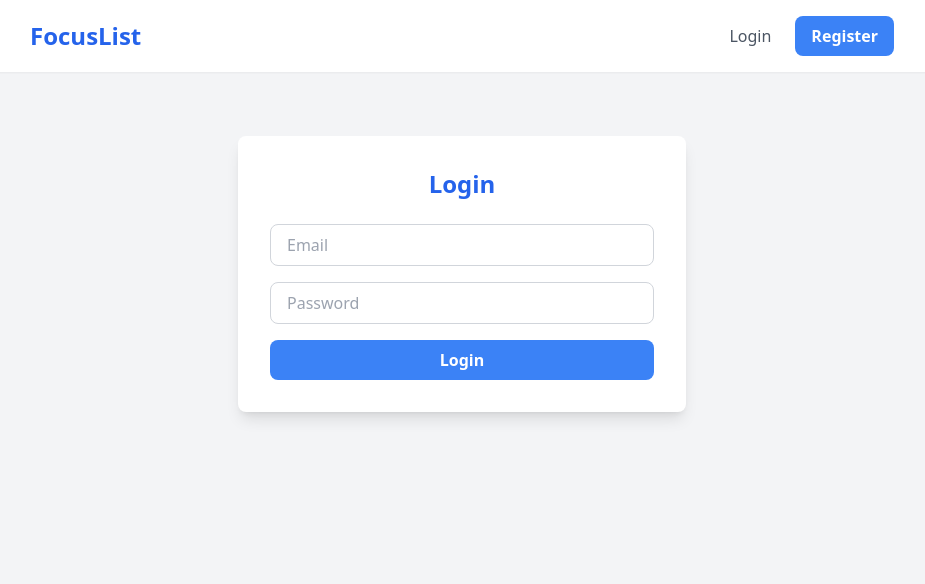
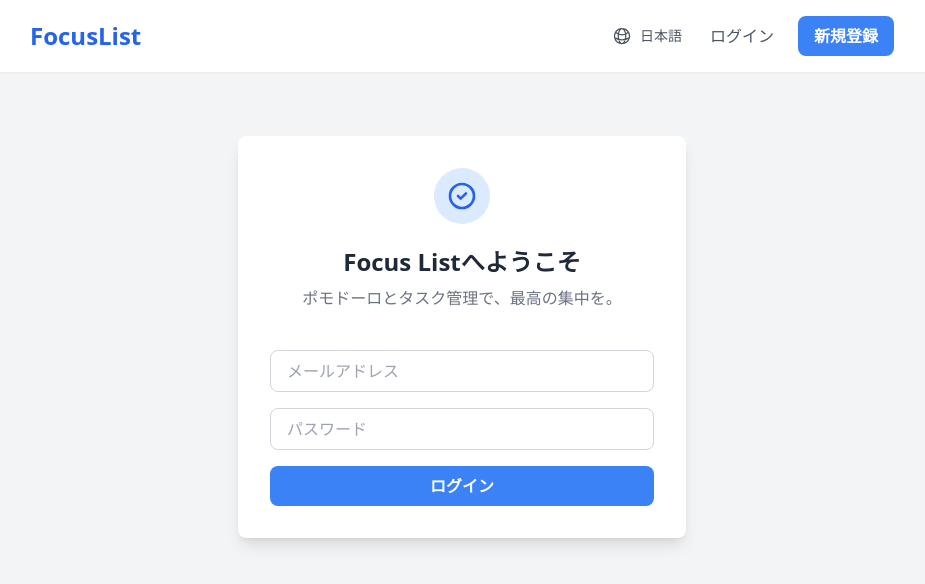
Before and after one commit to ENAwareness/focus-list, a React (Vite) app in the folder client/: page /login in a window 1280 px wide. Shown: the top 584 px of the page, without its empty margins (178-1103 px from the left). Built offline with nearby package versions, Linux system fonts and the light colour scheme; no server answers.

Commit message:
feat: Implement i18n and enhance login UI

```diff
--- a/client/src/App.jsx
+++ b/client/src/App.jsx
@@ -4,11 +4,13 @@ import LoginPage from './pages/LoginPage';
 import RegisterPage from './pages/RegisterPage';
 import HomePage from './pages/HomePage';
 import { AuthProvider } from './context/AuthContext';
+import { LanguageProvider } from './context/LanguageProvider';
 
 function App() {
   return (
     <BrowserRouter>
       <AuthProvider>
+        <LanguageProvider>
           <Layout>
             <Routes>
               <Route path="/login" element={<LoginPage />} />
@@ -16,6 +18,7 @@ function App() {
               <Route path="/" element={<HomePage />} />
             </Routes>
           </Layout>
+        </LanguageProvider>
       </AuthProvider>
     </BrowserRouter>
   );
--- a/client/src/components/Layout.jsx
+++ b/client/src/components/Layout.jsx
@@ -1,8 +1,26 @@
+import { useState, useEffect, useRef } from 'react';
 import { Link } from 'react-router-dom';
 import { useAuth } from '../context/AuthContext';
+import { useLanguage } from '../context/LanguageContext';
 
 const Layout = ({ children }) => {
   const { user, logout } = useAuth();
+  const { lang, setLang } = useLanguage();
+  const [isLangDropdownOpen, setLangDropdownOpen] = useState(false);
+  const dropdownRef = useRef(null);
+
+  // 点击外部区域关闭下拉菜单
+  useEffect(() => {
+    const handleClickOutside = (event) => {
+      if (dropdownRef.current && !dropdownRef.current.contains(event.target)) {
+        setLangDropdownOpen(false);
+      }
+    };
+    document.addEventListener('mousedown', handleClickOutside);
+    return () => {
+      document.removeEventListener('mousedown', handleClickOutside);
+    };
+  }, []);
 
   return (
     <div className="min-h-screen bg-gray-100 text-gray-900">
@@ -11,22 +29,85 @@ const Layout = ({ children }) => {
           <Link to="/" className="transition hover:opacity-80">
             <h1 className="text-2xl font-bold text-blue-600">FocusList</h1>
           </Link>
+          <div className="flex items-center space-x-4">
+            {/* Language Switcher Dropdown */}
+            <div className="relative" ref={dropdownRef}>
+              <button
+                type="button"
+                onClick={() => setLangDropdownOpen(!isLangDropdownOpen)}
+                className="flex items-center text-gray-600 hover:text-blue-500 transition px-3 py-2 rounded-lg hover:bg-gray-100">
+                <svg
+                  xmlns="http://www.w3.org/2000/svg"
+                  className="h-5 w-5"
+                  fill="none"
+                  viewBox="0 0 24 24"
+                  stroke="currentColor"
+                  strokeWidth={1.5}>
+                  <path
+                    strokeLinecap="round"
+                    strokeLinejoin="round"
+                    d="M12 21a9.004 9.004 0 008.716-6.747M12 21a9.004 9.004 0 01-8.716-6.747M12 21c2.485 0 4.5-4.03 4.5-9S14.485 3 12 3m0 18c-2.485 0-4.5-4.03-4.5-9S9.515 3 12 3m0 0a8.997 8.997 0 017.843 4.582M12 3a8.997 8.997 0 00-7.843 4.582m15.686 0A11.953 11.953 0 0112 10.5c-2.998 0-5.74-1.1-7.843-2.918m15.686 0A8.959 8.959 0 0121 12c0 .778-.099 1.533-.284 2.253m0 0A17.916 17.916 0 0112 16.5c-3.162 0-6.133-.815-8.716-2.247m0 0A9.004 9.004 0 013 12c0-1.612.448-3.113 1.22-4.418"
+                  />
+                </svg>
+                <span className="ml-2 text-sm font-medium">
+                  {lang === 'ja' ? '日本語' : 'English'}
+                </span>
+              </button>
+              {isLangDropdownOpen && (
+                <div className="absolute right-0 mt-2 w-36 bg-white rounded-md shadow-lg z-10 border border-gray-200">
+                  <ul className="py-1">
+                    <li>
+                      <a
+                        href="#"
+                        onClick={(e) => {
+                          e.preventDefault();
+                          setLang('ja');
+                          setLangDropdownOpen(false);
+                        }}
+                        className={`block px-4 py-2 text-sm ${
+                          lang === 'ja'
+                            ? 'font-semibold text-blue-600 bg-blue-50'
+                            : 'text-gray-700 hover:bg-gray-100'
+                        }`}>
+                        日本語
+                      </a>
+                    </li>
+                    <li>
+                      <a
+                        href="#"
+                        onClick={(e) => {
+                          e.preventDefault();
+                          setLang('en');
+                          setLangDropdownOpen(false);
+                        }}
+                        className={`block px-4 py-2 text-sm ${
+                          lang === 'en'
+                            ? 'font-semibold text-blue-600 bg-blue-50'
+                            : 'text-gray-700 hover:bg-gray-100'
+                        }`}>
+                        English
+                      </a>
+                    </li>
+                  </ul>
+                </div>
+              )}
+            </div>
+
             <nav className="flex items-center space-x-6">
               {!user && (
                 <>
                   <Link
                     to="/login"
                     className="text-gray-600 hover:text-blue-500 font-medium transition">
-                  Login
+                    {lang === 'ja' ? 'ログイン' : 'Login'}
                   </Link>
                   <Link
                     to="/register"
                     className="bg-blue-500 hover:bg-blue-600 text-white font-bold py-2 px-4 rounded-lg transition-transform transform hover:scale-105">
-                  Register
+                    {lang === 'ja' ? '新規登録' : 'Register'}
                   </Link>
                 </>
               )}
-
               {user && (
                 <div className="flex items-center space-x-4">
                   <div className="flex items-center text-gray-700">
@@ -48,11 +129,12 @@ const Layout = ({ children }) => {
                   <button
                     onClick={logout}
                     className="bg-red-500 hover:bg-red-600 text-white font-bold py-2 px-4 rounded-lg transition-transform transform hover:scale-105 text-sm">
-                  Logout
+                    {lang === 'ja' ? 'ログアウト' : 'Logout'}
                   </button>
                 </div>
               )}
             </nav>
+          </div>
         </div>
       </header>
       <main className="p-6">{children}</main>
--- a/client/src/components/PomodoroTimer.jsx
+++ b/client/src/components/PomodoroTimer.jsx
@@ -1,4 +1,5 @@
 import { useState, useEffect, useRef } from 'react';
+import { useLanguage } from '../context/LanguageContext';
 
 const PomodoroTimer = () => {
   const WORK_DURATION = 25 * 60;
@@ -6,6 +7,7 @@ const PomodoroTimer = () => {
   const [isRunning, setIsRunning] = useState(false);
   const workerRef = useRef(null);
   const audioRef = useRef(null);
+  const { lang } = useLanguage();
 
   // --- SVG Circle Calculation ---
   const radius = 70;
@@ -43,9 +45,9 @@ const PomodoroTimer = () => {
       setIsRunning(false);
       workerRef.current.postMessage({ command: 'stop' });
       audioRef.current?.play();
-      alert('⏰ Time is up! Take a break!');
+      alert(lang === 'ja' ? '⏰ 時間です！休憩しましょう！' : '⏰ Time is up! Take a break!');
     }
-  }, [timeLeft, isRunning]);
+  }, [timeLeft, isRunning, lang]);
 
   const handleStartPause = () => {
     if (isRunning) {
@@ -83,7 +85,7 @@ const PomodoroTimer = () => {
             d="M12 8v4l3 3m6-3a9 9 0 11-18 0 9 9 0 0118 0z"
           />
         </svg>
-        POMODORO
+        {lang === 'ja' ? 'ポモドーロ' : 'POMODORO'}
       </h2>
       <div className="relative w-48 h-48 flex items-center justify-center mb-6">
         <svg className="absolute w-full h-full" viewBox="0 0 160 160">
@@ -118,13 +120,19 @@ const PomodoroTimer = () => {
         <button
           onClick={handleReset}
           className="text-gray-500 hover:text-gray-700 font-medium px-4 py-2 rounded-lg">
-          Reset
+          {lang === 'ja' ? 'リセット' : 'Reset'}
         </button>
         <button
           onClick={handleStartPause}
           disabled={timeLeft === 0}
           className="w-32 text-center bg-blue-500 hover:bg-blue-600 text-white font-bold py-3 px-8 rounded-full shadow-md transition-transform transform hover:scale-105 disabled:opacity-50 disabled:cursor-not-allowed">
-          {isRunning ? 'Pause' : 'Start'}
+          {isRunning
+            ? lang === 'ja'
+              ? '一時停止'
+              : 'Pause'
+            : lang === 'ja'
+            ? 'スタート'
+            : 'Start'}
         </button>
       </div>
     </div>
--- /dev/null
+++ b/client/src/context/LanguageContext.jsx
@@ -0,0 +1,11 @@
+import { createContext, useContext } from 'react';
+
+export const LanguageContext = createContext(null);
+
+export const useLanguage = () => {
+  const context = useContext(LanguageContext);
+  if (!context) {
+    throw new Error('useLanguage must be used within a LanguageProvider');
+  }
+  return context;
+};
--- /dev/null
+++ b/client/src/context/LanguageProvider.jsx
@@ -0,0 +1,17 @@
+import { useState, useMemo, useCallback } from 'react';
+import { LanguageContext } from './LanguageContext';
+
+export const LanguageProvider = ({ children }) => {
+  const [lang, setLang] = useState(() => localStorage.getItem('focuslist-lang') || 'ja');
+
+  const changeLanguage = useCallback((newLang) => {
+    if (['ja', 'en'].includes(newLang)) {
+      setLang(newLang);
+      localStorage.setItem('focuslist-lang', newLang);
+    }
+  }, []);
+
+  const value = useMemo(() => ({ lang, setLang: changeLanguage }), [lang, changeLanguage]);
+
+  return <LanguageContext.Provider value={value}>{children}</LanguageContext.Provider>;
+};
--- a/client/src/pages/HomePage.jsx
+++ b/client/src/pages/HomePage.jsx
@@ -2,9 +2,11 @@ import { useState, useEffect } from 'react';
 import { useNavigate } from 'react-router-dom';
 import PomodoroTimer from '../components/PomodoroTimer';
 import axiosInstance from '../utils/axiosInstance';
+import { useLanguage } from '../context/LanguageContext';
 
 const HomePage = () => {
   const navigate = useNavigate();
+  const { lang } = useLanguage();
 
   const [todos, setTodos] = useState([]);
   const [title, setTitle] = useState('');
@@ -73,7 +75,10 @@ const HomePage = () => {
   return (
     <>
       <div className="flex flex-col md:flex-row md:justify-start md:items-start gap-8 mt-10 max-w-4xl mx-auto">
-        <div className="w-full md:w-auto">
+        {/* 为 PomodoroTimer 的容器设置固定宽度，防止语言切换时布局抖动 */}
+        {/* w-96 (24rem) 与 PomodoroTimer 内部的 max-w-sm (24rem) 匹配 */}
+        {/* flex-shrink-0 防止该列在 flex 布局中被压缩 */}
+        <div className="w-full md:w-96 md:flex-shrink-0">
           <PomodoroTimer />
         </div>
         <div className="flex-grow bg-white p-8 rounded-lg shadow-lg">
@@ -91,12 +96,12 @@ const HomePage = () => {
                 d="M9 5H7a2 2 0 00-2 2v12a2 2 0 002 2h10a2 2 0 002-2V7a2 2 0 00-2-2h-2M9 5a2 2 0 002 2h2a2 2 0 002-2M9 5a2 2 0 012-2h2a2 2 0 012 2m-3 7h3m-3 4h3m-6-4h.01M9 16h.01"
               />
             </svg>
-            FOCUS LIST
+            {lang === 'ja' ? 'フォーカスリスト' : 'FOCUS LIST'}
           </h2>
           <form onSubmit={handleAddTodo} className="flex gap-2 mb-4">
             <input
               type="text"
-              placeholder="Add a new task..."
+              placeholder={lang === 'ja' ? '新しいタスクを追加...' : 'Add a new task...'}
               value={title}
               onChange={(e) => setTitle(e.target.value)}
               maxLength="50"
@@ -106,12 +111,14 @@ const HomePage = () => {
               type="submit"
               className="bg-blue-500 hover:bg-blue-600 text-white font-bold py-2 px-6 rounded-lg transition-transform transform hover:scale-105 disabled:opacity-50"
               disabled={!title.trim()}>
-              Add
+              {lang === 'ja' ? '追加' : 'Add'}
             </button>
           </form>
           <ul className="space-y-1">
             {todos.length === 0 ? (
-              <p className="text-gray-500">No tasks yet.</p>
+              <p className="text-gray-500">
+                {lang === 'ja' ? 'タスクはまだありません。' : 'No tasks yet.'}
+              </p>
             ) : (
               todos.map((todo) => (
                 <li
--- a/client/src/pages/LoginPage.jsx
+++ b/client/src/pages/LoginPage.jsx
@@ -1,11 +1,13 @@
 import { useState } from 'react';
 import { useAuth } from '../context/AuthContext';
 import axiosInstance from '../utils/axiosInstance';
+import { useLanguage } from '../context/LanguageContext';
 
 const LoginPage = () => {
   const [form, setForm] = useState({ email: '', password: '' });
   const [message, setMessage] = useState('');
   const { login } = useAuth();
+  const { lang } = useLanguage();
 
   const handleChange = (e) => {
     setForm({ ...form, [e.target.name]: e.target.value });
@@ -19,31 +21,57 @@ const LoginPage = () => {
       // 使用 context 中的 login 函数，它会处理状态更新和页面跳转
       login({ username: res.data.username }, res.data.token);
     } catch (err) {
-      setMessage(err.response?.data?.error || 'Login failed.');
+      setMessage(
+        err.response?.data?.error || (lang === 'ja' ? 'ログインに失敗しました。' : 'Login failed.')
+      );
     }
   };
   return (
     <div className="max-w-md mx-auto mt-10 bg-white p-8 rounded-lg shadow-lg">
-      <h2 className="text-2xl font-bold mb-6 text-center text-blue-600">Login</h2>
+      <div className="text-center mb-10">
+        <div className="inline-block p-3 bg-blue-100 rounded-full mb-4">
+          <svg
+            xmlns="http://www.w3.org/2000/svg"
+            className="h-8 w-8 text-blue-600"
+            fill="none"
+            viewBox="0 0 24 24"
+            stroke="currentColor"
+            strokeWidth={2}>
+            <path
+              strokeLinecap="round"
+              strokeLinejoin="round"
+              d="M9 12l2 2 4-4m6 2a9 9 0 11-18 0 9 9 0 0118 0z"
+            />
+          </svg>
+        </div>
+        <h2 className="text-2xl font-bold text-gray-800">
+          {lang === 'ja' ? 'Focus Listへようこそ' : 'Welcome to Focus List'}
+        </h2>
+        <p className="text-gray-500 mt-2">
+          {lang === 'ja'
+            ? 'ポモドーロとタスク管理で、最高の集中を。'
+            : 'Achieve peak focus with Pomodoro and task management.'}
+        </p>
+      </div>
       <form onSubmit={handleSubmit}>
         <input
           className="w-full mb-4 px-4 py-2 border border-gray-300 rounded-lg focus:outline-none focus:ring-2 focus:ring-blue-500 transition"
           name="email"
-          placeholder="Email"
+          placeholder={lang === 'ja' ? 'メールアドレス' : 'Email'}
           type="email"
           onChange={handleChange}
         />
         <input
           className="w-full mb-4 px-4 py-2 border border-gray-300 rounded-lg focus:outline-none focus:ring-2 focus:ring-blue-500 transition"
           name="password"
-          placeholder="Password"
+          placeholder={lang === 'ja' ? 'パスワード' : 'Password'}
           type="password"
           onChange={handleChange}
         />
         <button
           className="w-full bg-blue-500 hover:bg-blue-600 text-white font-bold py-2 px-4 rounded-lg transition-transform transform hover:scale-105"
           type="submit">
-          Login
+          {lang === 'ja' ? 'ログイン' : 'Login'}
         </button>
       </form>
       {message && <p className="mt-4 text-center text-sm text-red-500">{message}</p>}
--- a/client/src/pages/RegisterPage.jsx
+++ b/client/src/pages/RegisterPage.jsx
@@ -1,12 +1,14 @@
 import { useState } from 'react';
 import { useNavigate } from 'react-router-dom';
 import axiosInstance from '../utils/axiosInstance';
+import { useLanguage } from '../context/LanguageContext';
 
 const RegisterPage = () => {
   const [form, setForm] = useState({ username: '', email: '', password: '' });
   const [message, setMessage] = useState('');
   const [isSuccess, setIsSuccess] = useState(false);
   const navigate = useNavigate();
+  const { lang } = useLanguage();
 
   const handleChange = (e) => {
     setForm({ ...form, [e.target.name]: e.target.value });
@@ -19,44 +21,53 @@ const RegisterPage = () => {
     try {
       const res = await axiosInstance.post('/users/register', form);
       setIsSuccess(true);
-      setMessage(`✅ Welcome, ${res.data.username || 'user'}! Redirecting to login...`);
+      setMessage(
+        lang === 'ja'
+          ? `✅ ようこそ、${res.data.username || 'user'}さん！ログイン画面に移動します...`
+          : `✅ Welcome, ${res.data.username || 'user'}! Redirecting to login...`
+      );
       setTimeout(() => {
         navigate('/login');
       }, 2000);
     } catch (err) {
       setIsSuccess(false);
-      setMessage(err.response?.data?.error || 'Registration failed.');
+      setMessage(
+        err.response?.data?.error ||
+          (lang === 'ja' ? '登録に失敗しました。' : 'Registration failed.')
+      );
     }
   };
 
   return (
     <div className="max-w-md mx-auto mt-10 bg-white p-8 rounded-lg shadow-lg">
-      <h2 className="text-2xl font-bold mb-6 text-center text-blue-600">Register</h2>
+      <h2 className="text-2xl font-bold mb-6 text-center text-blue-600">
+        {lang === 'ja' ? '新規登録' : 'Register'}
+      </h2>
       <form onSubmit={handleSubmit}>
         <input
           className="w-full mb-4 px-4 py-2 border border-gray-300 rounded-lg focus:outline-none focus:ring-2 focus:ring-blue-500 transition"
           name="username"
-          placeholder="Username"
+          placeholder={lang === 'ja' ? 'ユーザー名' : 'Username'}
           onChange={handleChange}
         />
         <input
           className="w-full mb-4 px-4 py-2 border border-gray-300 rounded-lg focus:outline-none focus:ring-2 focus:ring-blue-500 transition"
           name="email"
-          placeholder="Email"
+          placeholder={lang === 'ja' ? 'メールアドレス' : 'Email'}
           type="email"
           onChange={handleChange}
         />
         <input
           className="w-full mb-4 px-4 py-2 border border-gray-300 rounded-lg focus:outline-none focus:ring-2 focus:ring-blue-500 transition"
           name="password"
-          placeholder="Password"
+          placeholder={lang === 'ja' ? 'パスワード' : 'Password'}
           type="password"
           onChange={handleChange}
         />
         <button
           className="w-full bg-blue-500 hover:bg-blue-600 text-white font-bold py-2 px-4 rounded-lg transition-transform transform hover:scale-105"
           type="submit">
-          Register
+          {lang === 'ja' ? '登録' : 'Register'}
         </button>
       </form>
       {message && (
```
Also changed, not shown: 1 other file (tests, documents, lock files or other folders). Lines whose indentation alone changed are shown as unchanged.
